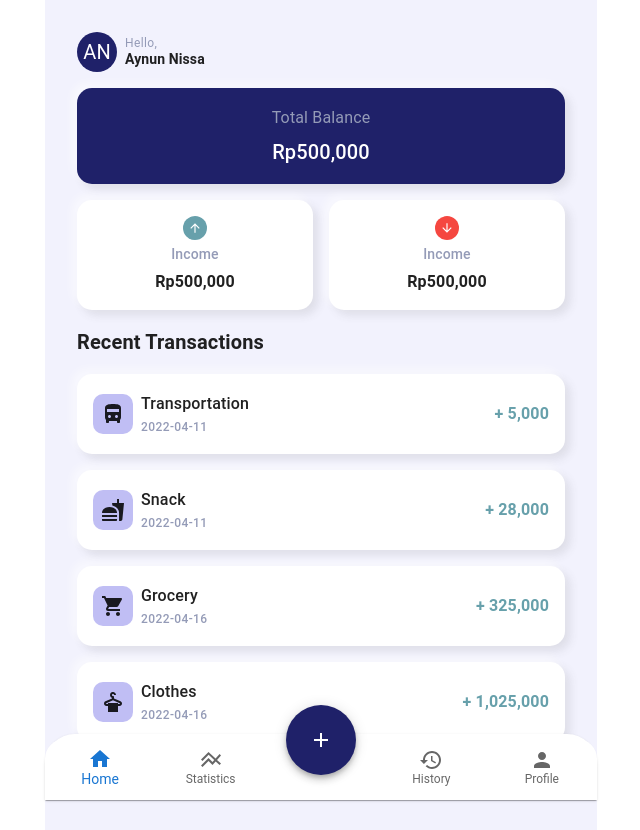
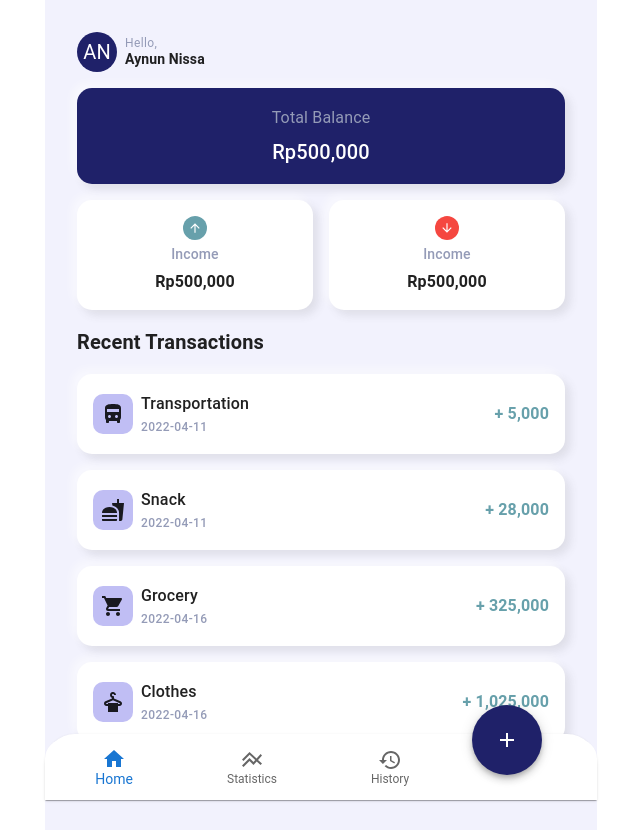
Before and after one commit to aynunnissa/expense-app, a React (Create React App) app: page / in a window 1280 px wide. Shown: the whole page, without its empty margins (319-959 px from the left). Built offline with nearby package versions, Linux system fonts and the light colour scheme.

Commit message:
Update bottom nav and remove profile page

```diff
--- a/src/App.tsx
+++ b/src/App.tsx
@@ -4,7 +4,6 @@ import Layout from './Layout/Layout';
 import Home from './Home';
 import History from './History';
 import Dashboard from './Dashboard';
-import Profile from './Profile';
 import NewExp from './NewExpense';
 
 import './App.css';
@@ -17,7 +16,6 @@ function App() {
         <Route path="/history" element={<History />} />
         <Route path="/statistic" element={<Dashboard />} />
         <Route path="/new" element={<NewExp />} />
-        <Route path="/profile" element={<Profile />} />
       </Routes>
     </Layout>
   );
--- a/src/Layout/BottomNav.tsx
+++ b/src/Layout/BottomNav.tsx
@@ -2,6 +2,8 @@ import React, { useEffect } from 'react';
 import { Paper, BottomNavigation, BottomNavigationAction, Container, Box } from "@mui/material";
 import { LineAxis as LineAxisIcon, History as HistoryIcon, StickyNote2 as StickyNote2Icon, Add as AddIcon, Home as HomeIcon, Person as PersonIcon } from "@mui/icons-material";
 import { useNavigate } from "react-router-dom";
+import { createTheme, ThemeProvider } from "@mui/material/styles";
+import { styled } from "@mui/material/styles";
 
 interface Nav {
     [key: string]: number;
@@ -15,6 +17,30 @@ const navValue: Nav = {
 };
 
 const BottomNav = () => {
+
+    const theme = createTheme();
+
+    const AddPaper = styled(Paper)(() => ({
+        width: '70px',
+        height: '70px',
+        borderRadius: '35px',
+        backgroundColor: "#1F2169",
+        color: "#FFFFFF",
+        bottom: "20px",
+        right: "10%",
+        position: "absolute",
+        display: "flex",
+        alignItems: "center",
+        justifyContent: "center",
+        cursor: "pointer",
+
+        [theme.breakpoints.down('sm')]: {
+            width: '50px',
+            height: '50px',
+            borderRadius: '25px',
+            bottom: "30px"
+        },
+    }))
 
     const navigate = useNavigate();
 
@@ -31,7 +57,7 @@ const BottomNav = () => {
     }, [path]);
 
     return(
-        <Container maxWidth="sm" sx={{ position: 'fixed', bottom: 0, left: 0, right: 0 }}>
+        <Container maxWidth="sm" sx={{ position: 'fixed', bottom: 0, left: 0, right: 0, padding: 0 }}>
             <Paper elevation={1} sx={{ borderRadius: "30px 30px 0px 0px", padding: '5px 0px' }}>
                 <BottomNavigation
                     showLabels
@@ -44,12 +70,11 @@ const BottomNav = () => {
                     >
                     <BottomNavigationAction onClick={() => changeUrlHandler("")} label="Home" icon={<HomeIcon />} />
                     <BottomNavigationAction onClick={() => changeUrlHandler("/statistic")} label="Statistics" icon={<LineAxisIcon />} />
-                    <Paper elevation={5} onClick={() => changeUrlHandler("/new")} sx={{ backgroundColor: "#1F2169", color: "#FFFFFF", width: "70px", height: "70px", borderRadius: "35px", bottom: "20px", position: "absolute", display: "flex", alignItems: "center", justifyContent: "center", cursor: "pointer"}}>
+                    <BottomNavigationAction onClick={() => changeUrlHandler("/history")} label="History" icon={<HistoryIcon />} />
+                    <BottomNavigationAction disabled />
+                    <AddPaper elevation={5} onClick={() => changeUrlHandler("/new")}>
                         <AddIcon />
-                    </Paper>
-                    <BottomNavigationAction disabled />
-                    <BottomNavigationAction onClick={() => changeUrlHandler("/history")} label="History" icon={<HistoryIcon />} />
-                    <BottomNavigationAction onClick={() => changeUrlHandler("/profile")} label="Profile" icon={<PersonIcon />} />
+                    </AddPaper>
                 </BottomNavigation>
             </Paper>
         </Container>
--- a/src/Profile/index.tsx
+++ /dev/null
@@ -1,7 +0,0 @@
-const Profile = () => {
-    return(
-        <p>Profile page</p>
-    )
-}
-
-export default Profile;
```
